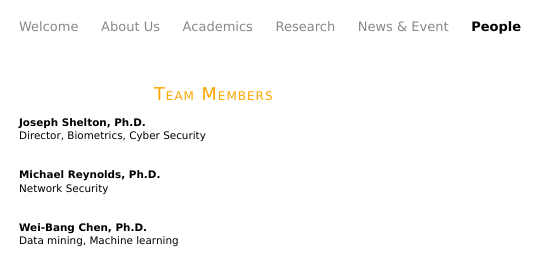
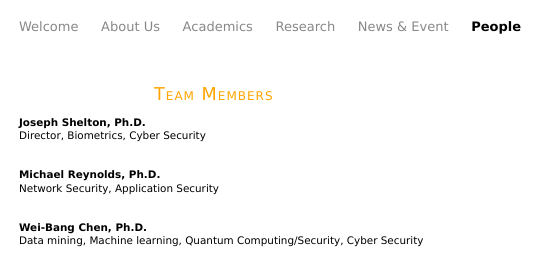
Before and after one commit to cs-vsu/cs-vsu.github.io, a plain HTML site: page people.html in a window 1280 px wide. Shown: the top 270 px of the page, 239-795 px from the left. Drawn offline with Linux system fonts and the light colour scheme.

Commit message:
Update people.html
Added LinkedIn Link for Reynolds and added research areas for Reynolds and Chen

```diff
--- a/people.html
+++ b/people.html
@@ -66,18 +66,18 @@
 
 <p>
   <div class="margin">
-  <strong>Michael Reynolds, Ph.D.</strong></div>
+  <strong><a href="https://www.linkedin.com/in/profmars/">Michael Reynolds, Ph.D.</a></strong></div>
   <div class="body">
-  Network Security
+  Network Security, Application Security
   <div><br /></div>
   </div>
 </p>
 
 <p>
   <div class="margin">
-  <strong><a href="https://www.linkedin.com/in/wbc0522/">Wei-Bang Chen, Ph.D.</strong></div>
+  <strong><a href="https://www.linkedin.com/in/wbc0522/">Wei-Bang Chen, Ph.D.</a></strong></div>
   <div class="body">
-  Data mining, Machine learning
+  Data mining, Machine learning, Quantum Computing/Security, Cyber Security
   <div><br /></div>
   </div>
 </p>
```
